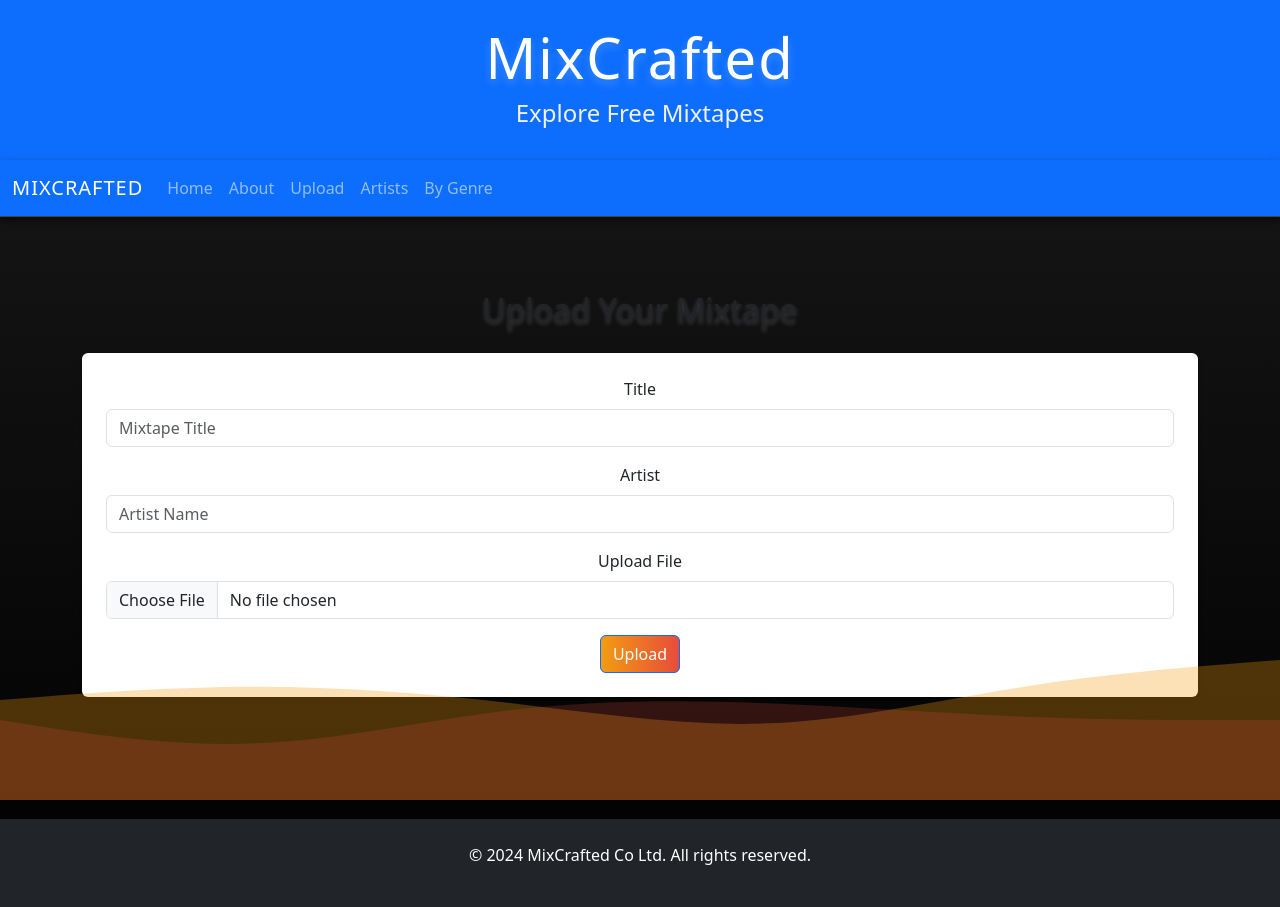
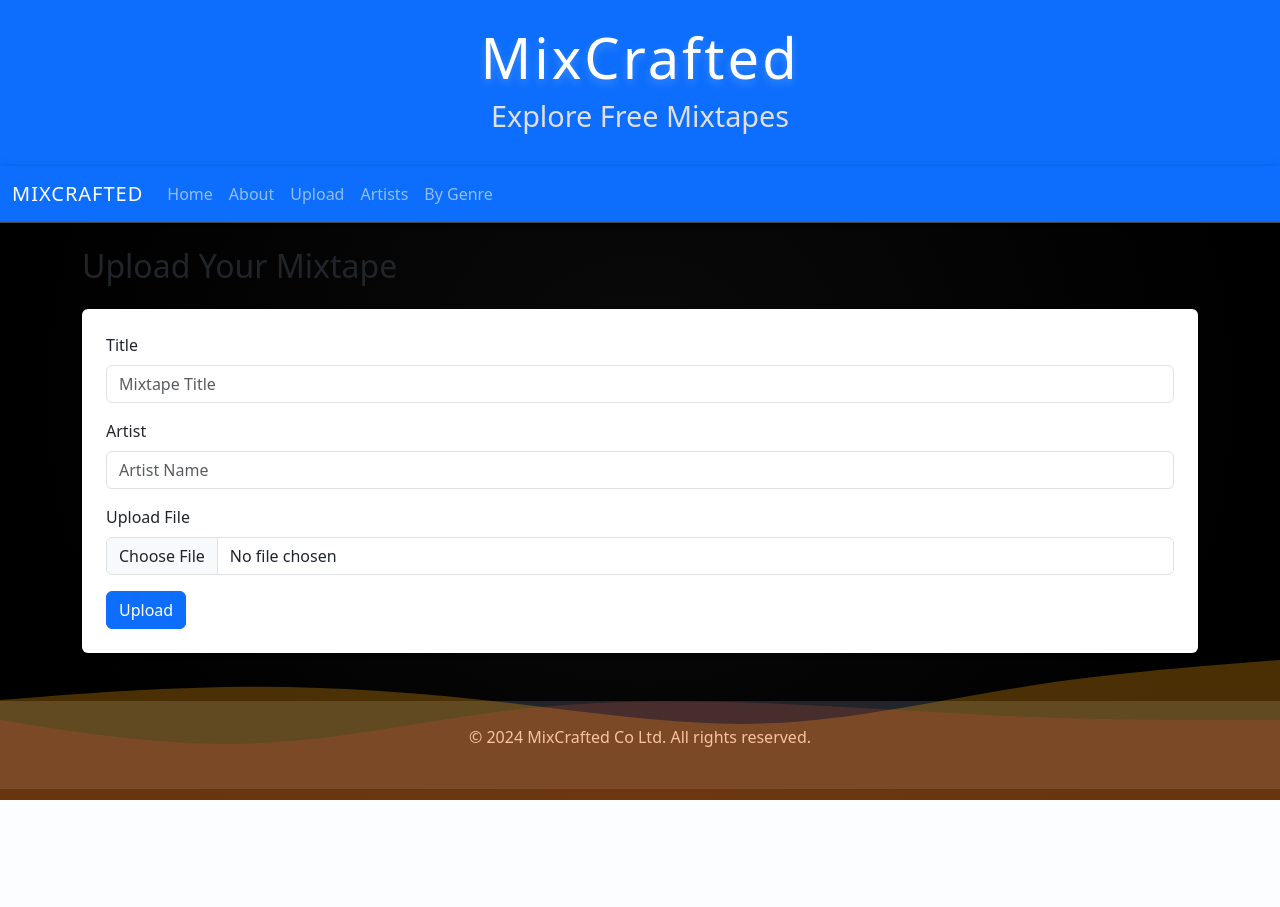
Before and after one commit to Joshkaki00/Bootstrap-Sprint-v2, a Flask app: page /upload in a window 1280 px wide. After the commit the page ends 800 px from the top, so only its background shows below. Run offline with Flask 3, Linux system fonts and the light colour scheme; some libraries are stand-ins or nearby versions.

Commit message:
updated styles

```diff
--- a/static/styles.css
+++ b/static/styles.css
@@ -1,34 +1,35 @@
 /* General Styling */
 body {
-    background: linear-gradient(to bottom, #1a1a1a, #000); /* Dark gradient background */
-    color: #ffffff; /* White text */
-    font-family: 'Roboto', sans-serif; /* Modern sans-serif font */
+    background: radial-gradient(circle, #0a0a0a, #000000 80%);
+    color: #ffffff;
+    font-family: 'Roboto', sans-serif;
     margin: 0;
     padding: 0;
+    overflow-x: hidden;
 }
 
 /* Header Styling */
 header {
-    background: transparent; /* Allow the gradient to show */
+    background: transparent;
     text-align: center;
-    padding: 20px;
+    padding: 40px 20px;
 }
 
 header h1 {
-    font-size: 3rem;
-    color: #ffffff;
+    font-size: 4rem;
+    letter-spacing: 3px;
+    color: #fff;
     text-shadow: 0 4px 8px rgba(255, 255, 255, 0.2);
-    letter-spacing: 2px;
 }
 
 header h3 {
-    font-size: 1.5rem;
-    color: #f1f1f1;
+    font-size: 1.8rem;
+    color: #e0e0e0;
 }
 
 /* Navigation Bar */
 .navbar {
-    background-color: #000; /* Dark background */
+    background-color: #000;
     border-bottom: 1px solid #444;
     box-shadow: 0 4px 8px rgba(0, 0, 0, 0.5);
 }
@@ -42,29 +43,57 @@
 
 .nav-link {
     color: #aaa;
-    transition: color 0.3s ease;
+    transition: color 0.3s ease, transform 0.3s ease;
 }
 
 .nav-link:hover {
-    color: #f39c12; /* Bright accent color */
+    color: #f39c12;
+    transform: scale(1.1);
 }
 
-/* Main Container */
-main {
+/* Hero Section */
+.hero {
+    position: relative;
     text-align: center;
-    padding: 50px 20px;
+    padding: 100px 20px;
+    background: radial-gradient(circle, rgba(255, 255, 255, 0.1), rgba(0, 0, 0, 0.8));
 }
 
-h2 {
-    font-size: 2.5rem;
-    color: #ffffff;
-    margin-bottom: 20px;
-    text-shadow: 0 2px 4px rgba(255, 255, 255, 0.2);
+.hero h1 {
+    font-size: 4rem;
+    text-shadow: 0 4px 10px rgba(0, 0, 0, 0.8);
+}
+
+.hero p {
+    font-size: 1.5rem;
+    margin: 20px 0;
+}
+
+.hero-buttons {
+    display: flex;
+    justify-content: center;
+    gap: 20px;
+}
+
+.hero-buttons .btn {
+    padding: 15px 30px;
+    font-size: 1.2rem;
+    background: linear-gradient(to right, #f39c12, #e74c3c);
+    border: none;
+    border-radius: 25px;
+    color: #fff;
+    box-shadow: 0 4px 6px rgba(0, 0, 0, 0.2);
+    transition: transform 0.3s ease, background 0.3s ease;
+}
+
+.hero-buttons .btn:hover {
+    transform: translateY(-3px);
+    background: linear-gradient(to right, #e67e22, #c0392b);
 }
 
 /* Card Styling */
 .card {
-    background: #1c1c1c; /* Dark background for cards */
+    background: #1c1c1c;
     border: none;
     border-radius: 10px;
     box-shadow: 0 8px 20px rgba(0, 0, 0, 0.5);
@@ -76,10 +105,6 @@
     box-shadow: 0 12px 30px rgba(255, 255, 255, 0.2);
 }
 
-.card-img-top {
-    border-radius: 10px 10px 0 0;
-}
-
 .card-title {
     font-size: 1.8rem;
     color: #fff;
@@ -88,23 +113,6 @@
 .card-text {
     font-size: 1.2rem;
     color: #ccc;
-}
-
-/* Buttons */
-button, .btn {
-    background: linear-gradient(to right, #f39c12, #e74c3c);
-    border: none;
-    color: #fff;
-    font-size: 1rem;
-    padding: 10px 20px;
-    border-radius: 25px;
-    cursor: pointer;
-    transition: background 0.3s ease, transform 0.3s ease;
-}
-
-button:hover, .btn:hover {
-    transform: scale(1.1);
-    background: linear-gradient(to right, #e67e22, #c0392b);
 }
 
 /* Footer */
@@ -121,7 +129,7 @@
     bottom: 0;
     left: 0;
     width: 100%;
-    height: 200px; /* Adjust height as needed */
+    height: 200px;
     z-index: 1;
     overflow: hidden;
 }
```
